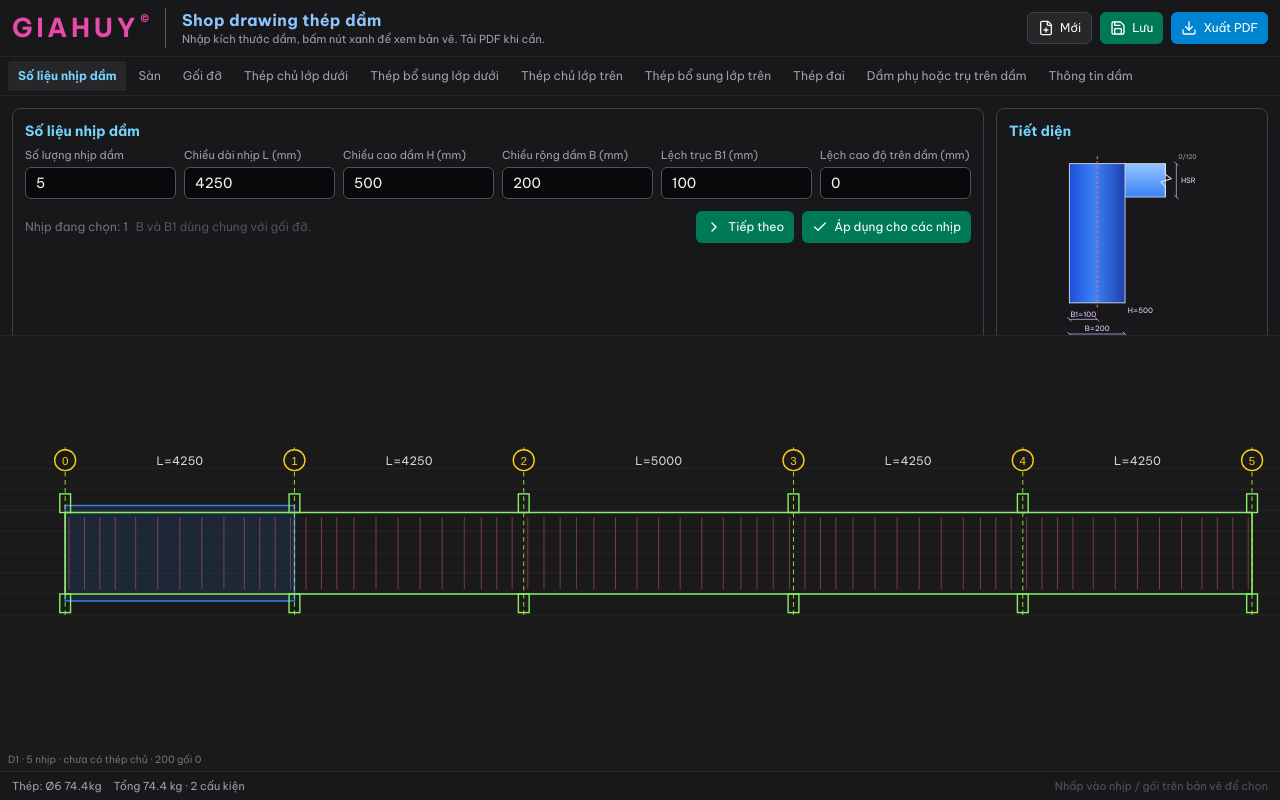
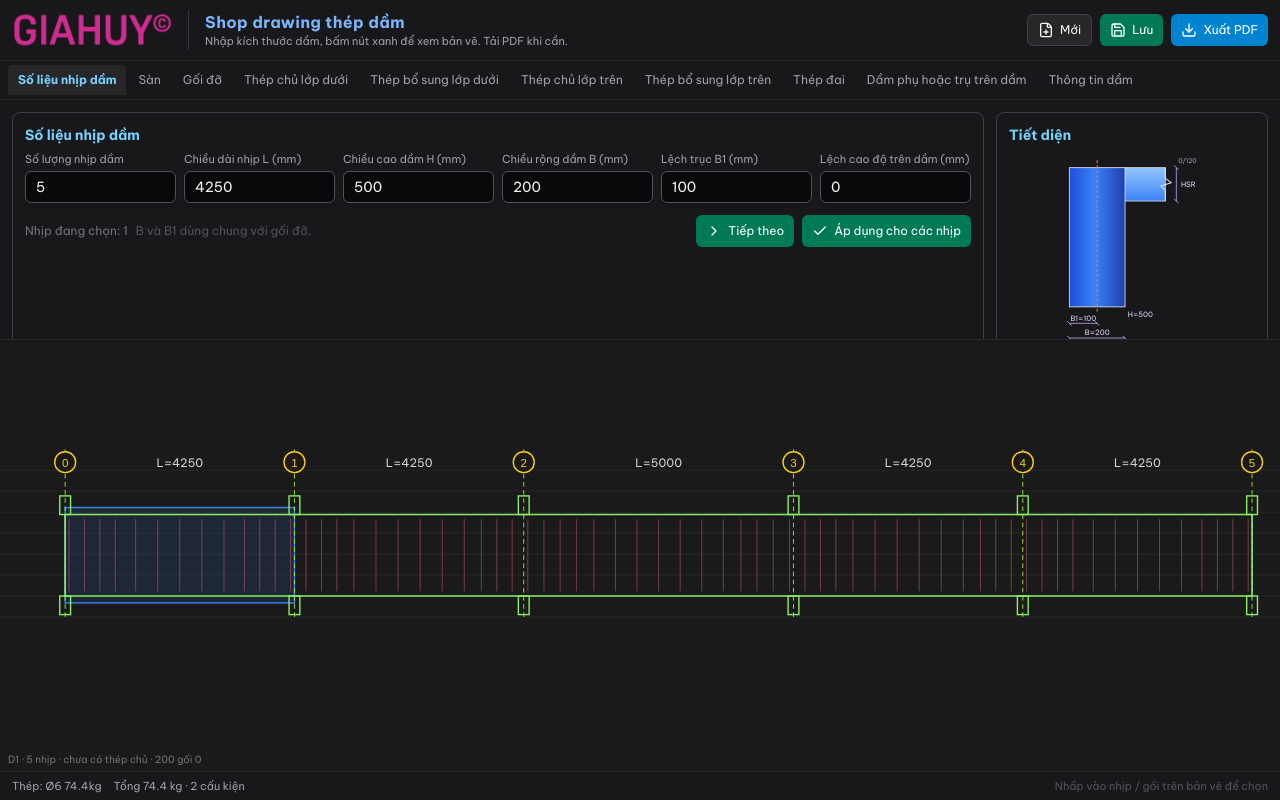
Before and after one commit to ntgiahuy/dam, a Next.js app: page / in a window 1280 px wide. Built offline with nearby package versions, Linux system fonts and the light colour scheme.

Commit message:
Use the official GiaHuy logo image and header divider
Match mong.giahuy.net: giahuy-logo.png plus a left border on the title.

```diff
--- a/components/beam/BeamApp.tsx
+++ b/components/beam/BeamApp.tsx
@@ -537,24 +537,24 @@ export function BeamApp() {
   return (
     <div className="flex h-dvh flex-col bg-zinc-950 text-zinc-100">
       <header className="flex flex-wrap items-center gap-2 border-b border-zinc-800 bg-zinc-900 px-3 py-2">
-        <div className="mr-2 flex min-w-0 items-center gap-3 sm:gap-4">
-          <div
-            className="flex shrink-0 items-start select-none"
-            aria-label="GiaHuy"
+        <div className="mr-2 flex min-w-0 items-center gap-4">
+          <a
+            href="https://www.giahuy.net/"
+            target="_blank"
+            rel="noopener noreferrer"
+            title="GiaHuy.Net"
+            className="inline-flex shrink-0 items-center leading-none"
           >
-            <span className="text-[22px] font-extrabold leading-none tracking-[0.14em] text-[#e84aa8] sm:text-[26px]">
-              GIAHUY
-            </span>
-            <span className="-mt-0.5 ml-px text-[10px] font-bold leading-none text-[#e84aa8] sm:text-[11px]">
-              ©
-            </span>
-          </div>
-          <div
-            className="h-9 w-px shrink-0 bg-zinc-500/80 sm:h-10"
-            aria-hidden
-          />
-          <div className="min-w-0">
-            <div className="text-sm font-bold tracking-wide text-[#8ec5ff] sm:text-base">
+            <img
+              src="/giahuy-logo.png"
+              alt="GiaHuy"
+              width={171}
+              height={47}
+              className="h-10 w-auto sm:h-[44px]"
+            />
+          </a>
+          <div className="min-w-0 border-l border-[#30363d] pl-4">
+            <div className="text-sm font-bold tracking-wide text-[#79b8ff] sm:text-base">
               Shop drawing thép dầm
             </div>
             <div className="text-[11px] leading-snug text-zinc-400">
```
Also changed, not shown: public/giahuy-logo.png (added), 13 other files (tests, documents, lock files or other folders).
